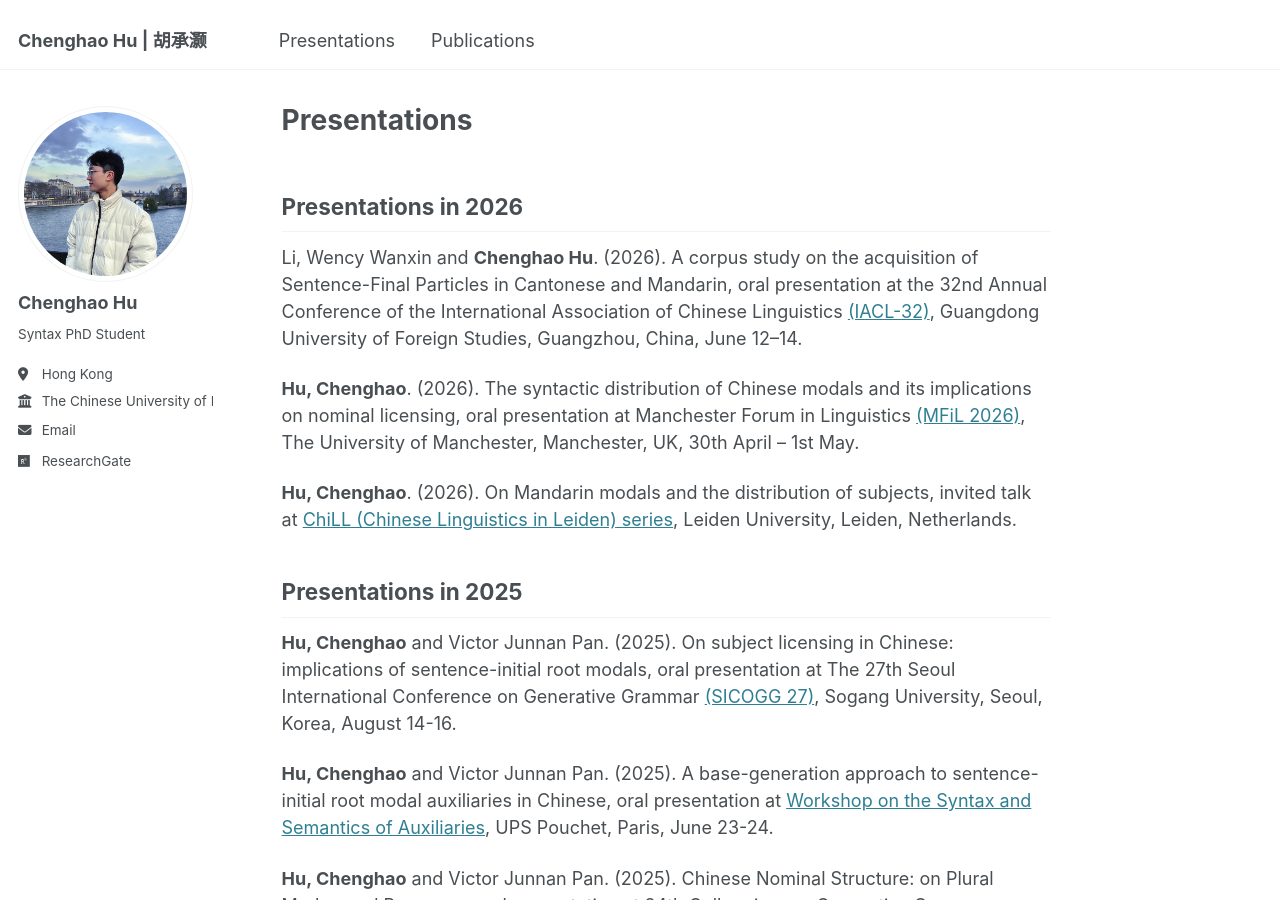
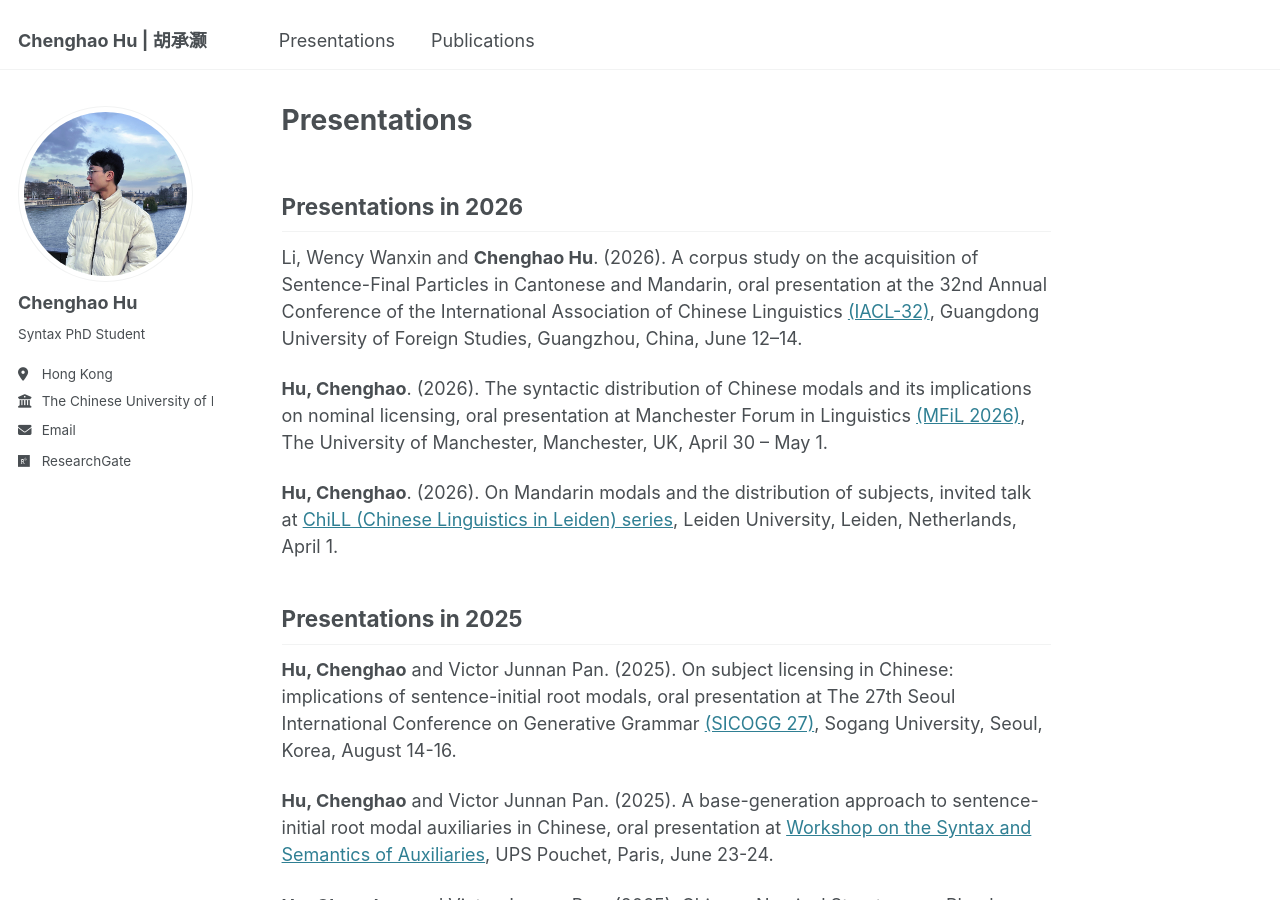
Before and after one commit to Chenghao-Hu/chenghao-hu.github.io, a Jekyll site: the page built from _pages/talks.md, in a window 1280 px wide and 900 px high. Built offline with Jekyll 4.4.1, drawn with Linux system fonts in a browser that asks for light colours.

Commit message:
Update presentation dates for 2026 talks

```diff
--- a/_pages/talks.md
+++ b/_pages/talks.md
@@ -13,9 +13,9 @@ design:
 
 Li, Wency Wanxin and **Chenghao Hu**. (2026). A corpus study on the acquisition of Sentence-Final Particles in Cantonese and Mandarin, oral presentation at the 32nd Annual Conference of the International Association of Chinese Linguistics [(IACL-32)](http://iacl-linguistics.org/#/), Guangdong University of Foreign Studies, Guangzhou, China, June 12–14.
 
- **Hu, Chenghao**. (2026). The syntactic distribution of Chinese modals and its implications on nominal licensing, oral presentation at Manchester Forum in Linguistics [(MFiL 2026)](https://mfilconf.wordpress.com/), The University of Manchester, Manchester, UK, 30th April – 1st May.
+ **Hu, Chenghao**. (2026). The syntactic distribution of Chinese modals and its implications on nominal licensing, oral presentation at Manchester Forum in Linguistics [(MFiL 2026)](https://mfilconf.wordpress.com/), The University of Manchester, Manchester, UK, April 30 – May 1.
 
- **Hu, Chenghao**. (2026). On Mandarin modals and the distribution of subjects, invited talk at [ChiLL (Chinese Linguistics in Leiden) series](https://www.universiteitleiden.nl/en/events/2026/04/on-mandarin-modals-and-the-distribution-of-subjects), Leiden University, Leiden, Netherlands.
+ **Hu, Chenghao**. (2026). On Mandarin modals and the distribution of subjects, invited talk at [ChiLL (Chinese Linguistics in Leiden) series](https://www.universiteitleiden.nl/en/events/2026/04/on-mandarin-modals-and-the-distribution-of-subjects), Leiden University, Leiden, Netherlands, April 1.
 
 
 ## **Presentations in 2025**
```
